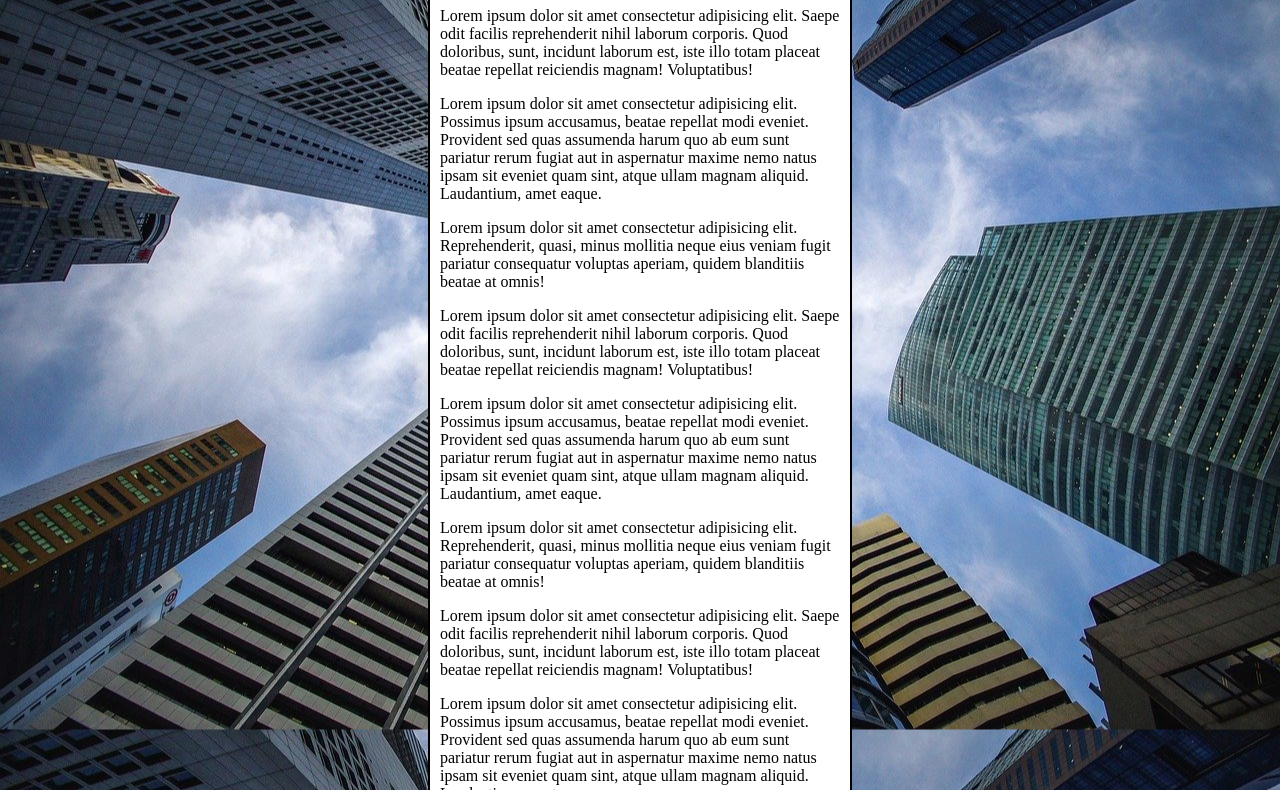
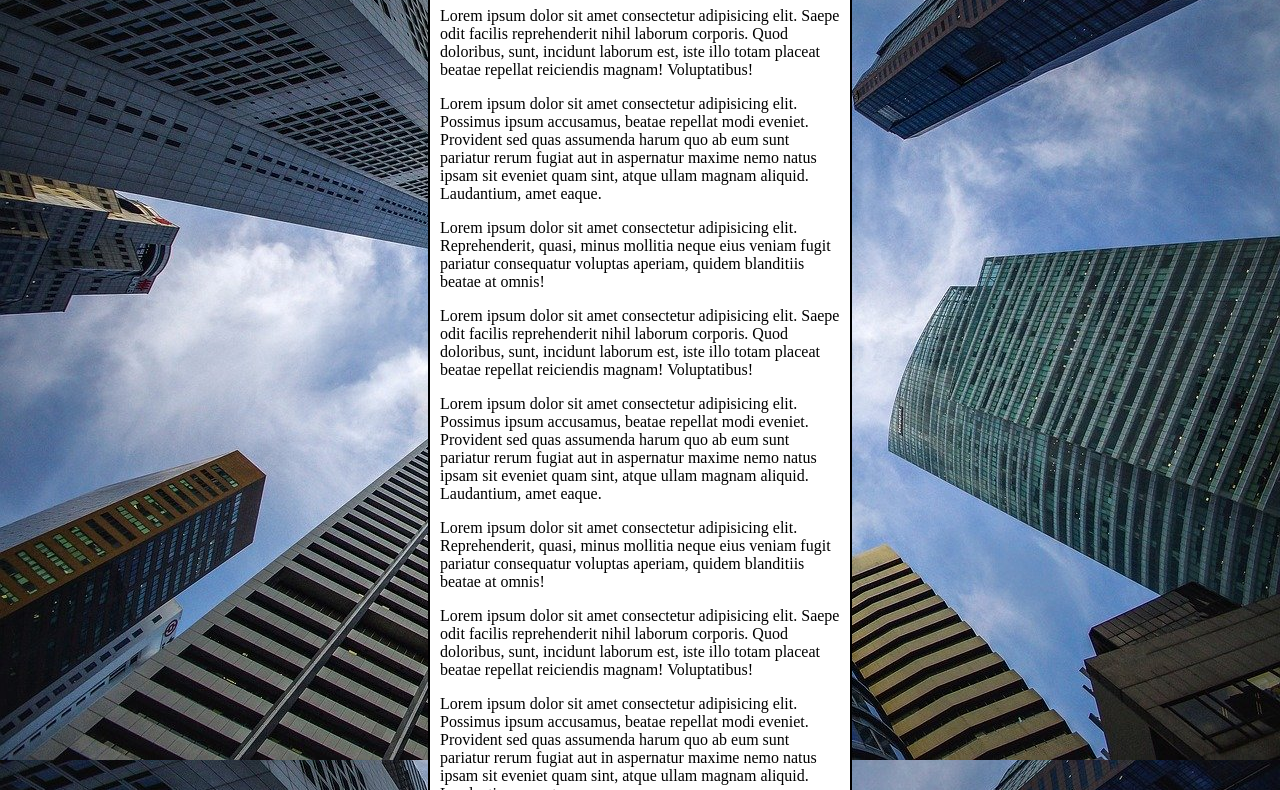
Before and after one commit to PietroMiorim/HTML-CSS, a plain HTML site: page Exercicios/Ex 022/fundo006.html in a window 1280 px wide. Shown: the part 93-883 px from the top of the page. Drawn offline with Linux system fonts and the light colour scheme.

Commit message:
adicionei o attachment background

```diff
--- a/Exercicios/Ex 022/fundo006.html
+++ b/Exercicios/Ex 022/fundo006.html
@@ -8,16 +8,19 @@
     <style>
         body {
             height: 97vh;
-            background-color: black;
-            background-image: url(imagens/wallpaper002.jpg);
-            background-position: center center;
-            background-repeat: repeat-y;
+            background: black url(imagens/wallpaper002.jpg) center center no-repeat fixed;
             background-size: cover;
+
+
+        /*
+            shorthand - background
+            COLOR > IMAGE > POSITION > REPEAT > [SIZE, nao esta funcionando colocar separado] > ATTACHMENT.
+        */
         }
 
         main {
             background-color: white;
-            width: 400px;
+            max-width: 400px;
             padding: 10px;
             margin: auto;
             border: 2px solid black;
```
